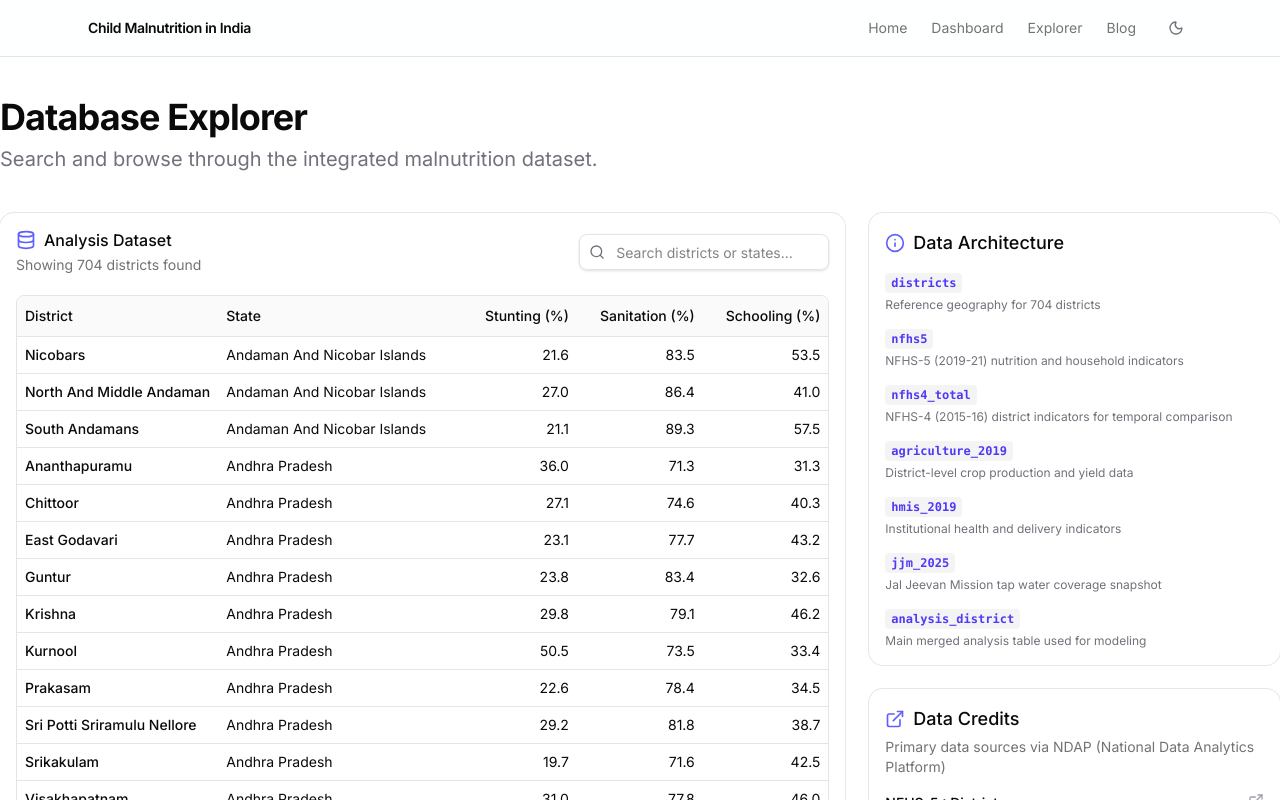
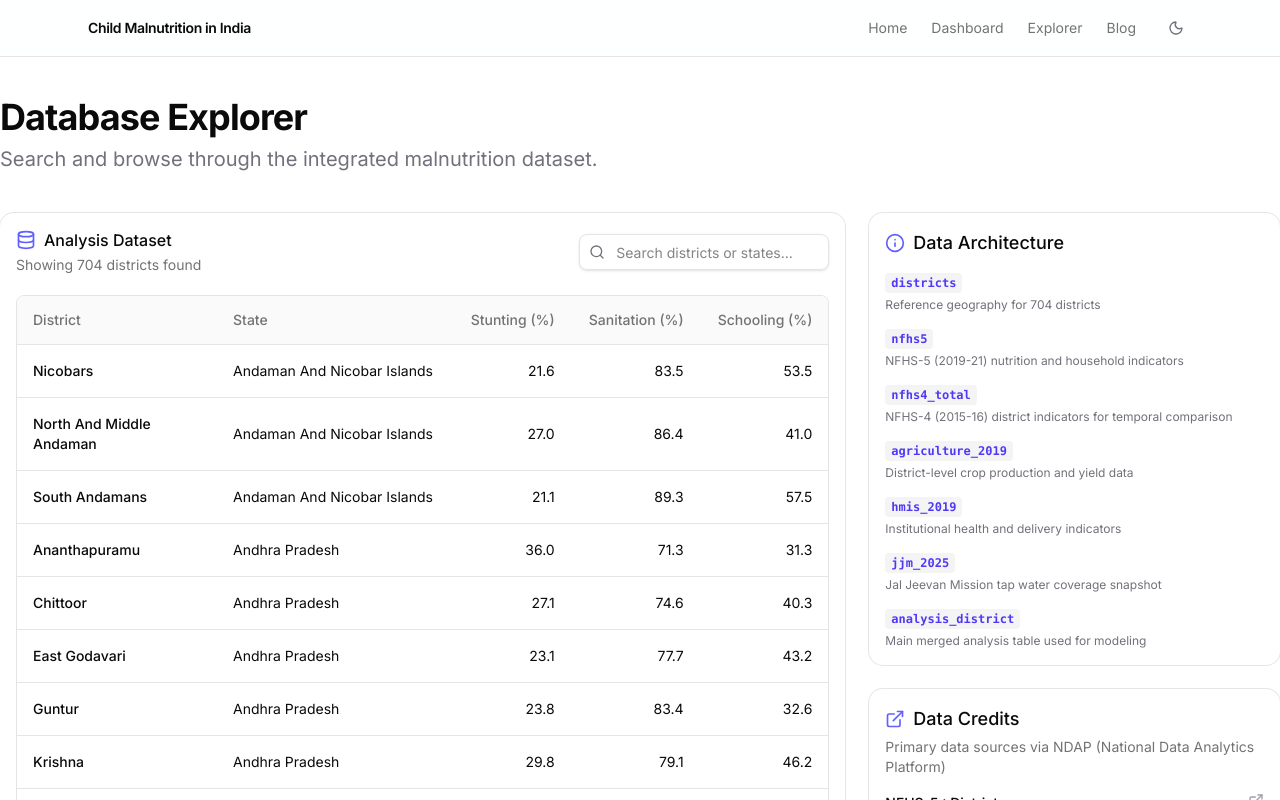
Before and after one commit to SanchakGarg/DSM-Project-Dashboard, a Next.js app: page /database in a window 1280 px wide. Shown: the top 800 px of the page. Built offline with nearby package versions, Linux system fonts and the light colour scheme.

Commit message:
fix: resolve build error by adding missing Table component

```diff
--- /dev/null
+++ b/components/ui/table.tsx
@@ -0,0 +1,117 @@
+import * as React from "react"
+
+import { cn } from "@/lib/utils"
+
+const Table = React.forwardRef<
+  HTMLTableElement,
+  React.HTMLAttributes<HTMLTableElement>
+>(({ className, ...props }, ref) => (
+  <div className="relative w-full overflow-auto">
+    <table
+      ref={ref}
+      className={cn("w-full caption-bottom text-sm", className)}
+      {...props}
+    />
+  </div>
+))
+Table.displayName = "Table"
+
+const TableHeader = React.forwardRef<
+  HTMLTableSectionElement,
+  React.HTMLAttributes<HTMLTableSectionElement>
+>(({ className, ...props }, ref) => (
+  <thead ref={ref} className={cn("[&_tr]:border-b", className)} {...props} />
+))
+TableHeader.displayName = "TableHeader"
+
+const TableBody = React.forwardRef<
+  HTMLTableSectionElement,
+  React.HTMLAttributes<HTMLTableSectionElement>
+>(({ className, ...props }, ref) => (
+  <tbody
+    ref={ref}
+    className={cn("[&_tr:last-child]:border-0", className)}
+    {...props}
+  />
+))
+TableBody.displayName = "TableBody"
+
+const TableFooter = React.forwardRef<
+  HTMLTableSectionElement,
+  React.HTMLAttributes<HTMLTableSectionElement>
+>(({ className, ...props }, ref) => (
+  <tfoot
+    ref={ref}
+    className={cn(
+      "border-t bg-muted/50 font-medium [&_tr:last-child]:border-0",
+      className
+    )}
+    {...props}
+  />
+))
+TableFooter.displayName = "TableFooter"
+
+const TableRow = React.forwardRef<
+  HTMLTableRowElement,
+  React.HTMLAttributes<HTMLTableRowElement>
+>(({ className, ...props }, ref) => (
+  <tr
+    ref={ref}
+    className={cn(
+      "border-b transition-colors hover:bg-muted/50 data-[state=selected]:bg-muted",
+      className
+    )}
+    {...props}
+  />
+))
+TableRow.displayName = "TableRow"
+
+const TableHead = React.forwardRef<
+  HTMLTableCellElement,
+  React.ThHTMLAttributes<HTMLTableCellElement>
+>(({ className, ...props }, ref) => (
+  <th
+    ref={ref}
+    className={cn(
+      "h-12 px-4 text-left align-middle font-medium text-muted-foreground [&:has([role=checkbox])]:pr-0",
+      className
+    )}
+    {...props}
+  />
+))
+TableHead.displayName = "TableHead"
+
+const TableCell = React.forwardRef<
+  HTMLTableCellElement,
+  React.TdHTMLAttributes<HTMLTableCellElement>
+>(({ className, ...props }, ref) => (
+  <td
+    ref={ref}
+    className={cn("p-4 align-middle [&:has([role=checkbox])]:pr-0", className)}
+    {...props}
+  />
+))
+TableCell.displayName = "TableCell"
+
+const TableCaption = React.forwardRef<
+  HTMLTableCaptionElement,
+  React.HTMLAttributes<HTMLTableCaptionElement>
+>(({ className, ...props }, ref) => (
+  <caption
+    ref={ref}
+    className={cn("mt-4 text-sm text-muted-foreground", className)}
+    {...props}
+  />
+))
+TableCaption.displayName = "TableCaption"
+
+export {
+  Table,
+  TableHeader,
+  TableBody,
+  TableFooter,
+  TableHead,
+  TableRow,
+  TableCell,
+  TableCaption,
+}
```
